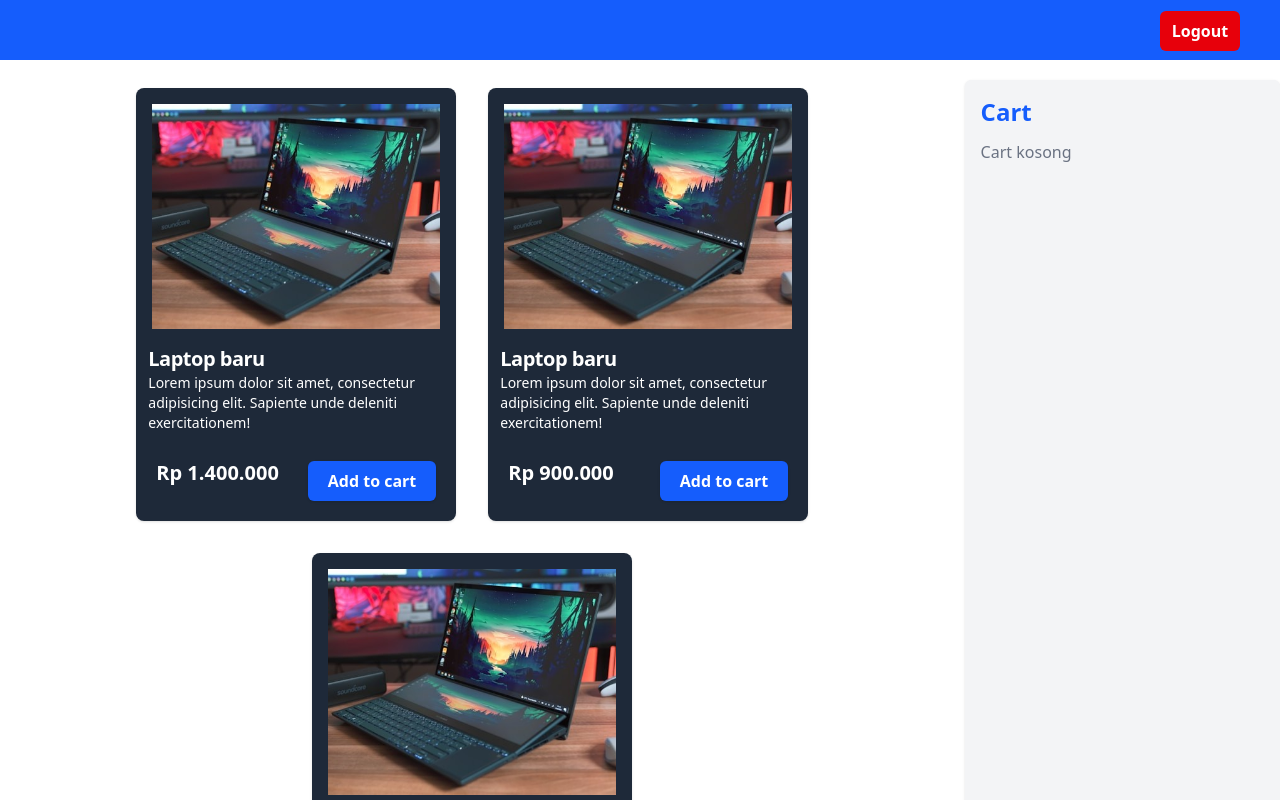
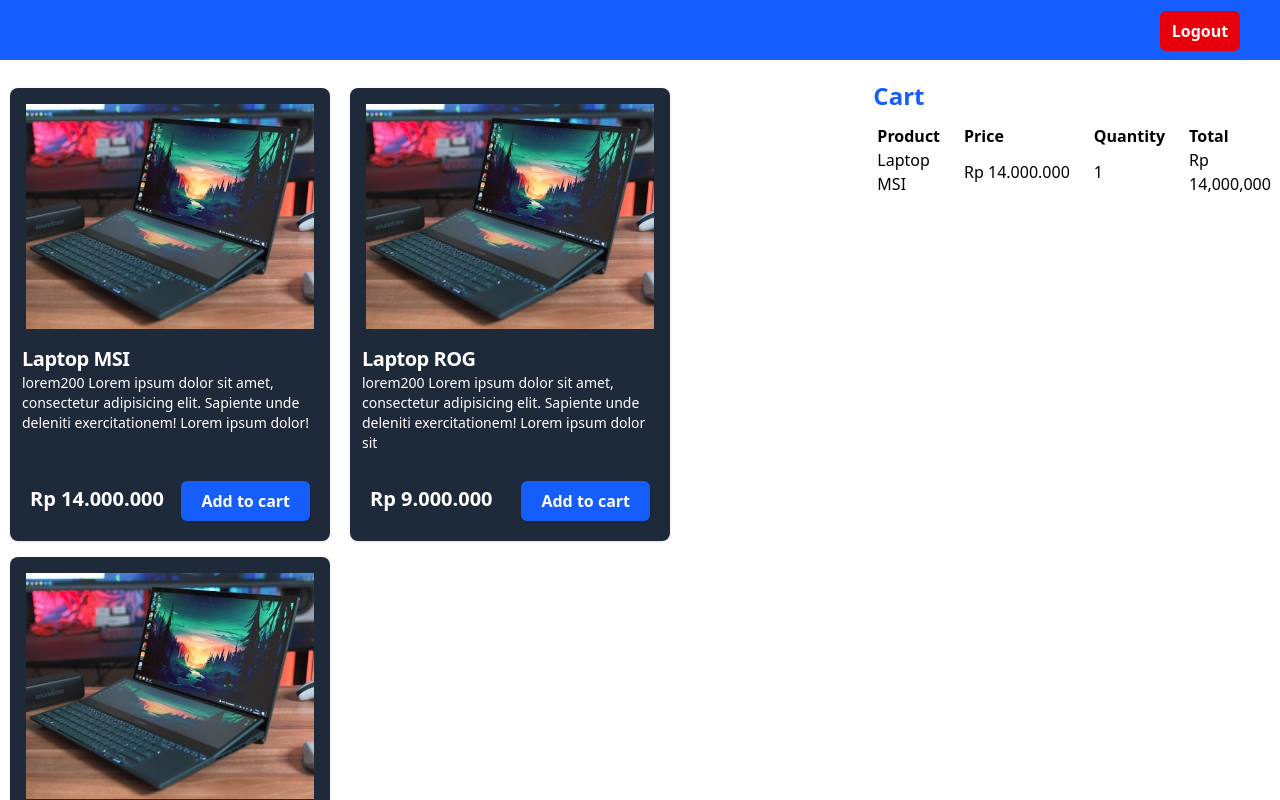
Before and after one commit to stevanu/React_Atomic_Design, a React (Vite) app: page /products in a window 1280 px wide. Shown: the top 800 px of the page. Built offline with nearby package versions, Linux system fonts and the light colour scheme.

Commit message:
add cart price

```diff
--- a/src/components/Fragments/CardProduct.jsx
+++ b/src/components/Fragments/CardProduct.jsx
@@ -2,7 +2,7 @@
 const CardProduct = (props) => {
   const { children } = props;
   return (
-    <div className="w-80 max-w-sm bg-gray-800 border-gray-700 rounded-lg shadow mx-2 flex flex-col my-2 justify-between">
+    <div className="w-full max-w-xs bg-gray-800 border-gray-700 rounded-lg shadow mx-2.5 flex flex-col my-2 justify-between">
       {children}
     </div>
   );
@@ -35,7 +35,7 @@
   const { price, handleAddToCart, id } = props;
   return (
     <div className="flex items-center justify-between px-5 pb-5">
-      <span className="text-xl font-bold text-white">
+      <span className="text-xl font-bold text-white mt-3">
         {" "}
         {price.toLocaleString("id-ID", {
           style: "currency",
--- a/src/pages/products.jsx
+++ b/src/pages/products.jsx
@@ -5,66 +5,68 @@
 const products = [
   {
     id: 1,
-    name: "Laptop baru",
-    price: 1400000,
+    name: "Laptop MSI",
+    price: 14000000,
     image: "/images/laptop-2.jpg",
-    description: `Lorem ipsum dolor sit amet, consectetur adipisicing elit. Sapiente unde deleniti exercitationem!`,
+    description: `lorem200 Lorem ipsum dolor sit amet, consectetur adipisicing elit.
+      Sapiente unde deleniti exercitationem! Lorem ipsum dolor!`,
   },
   {
     id: 2,
-    name: "Laptop baru",
-    price: 900000,
+    name: "Laptop ROG",
+    price: 9000000,
     image: "/images/laptop-2.jpg",
-    description: `Lorem ipsum dolor sit amet, consectetur adipisicing elit. Sapiente unde deleniti exercitationem!`,
+    description: `lorem200 Lorem ipsum dolor sit amet, consectetur adipisicing elit.
+      Sapiente unde deleniti exercitationem! Lorem ipsum dolor sit `,
   },
   {
     id: 3,
-    name: "Laptop baru",
-    price: 1200000,
+    name: "Laptop MAC",
+    price: 12000000,
     image: "/images/laptop-2.jpg",
-    description: `Lorem ipsum dolor sit amet, consectetur adipisicing elit. Sapiente unde deleniti exercitationem!`,
+    description: `lorem200 Lorem ipsum dolor sit amet, consectetur adipisicing elit.
+      Sapiente unde deleniti exercitationem! Lorem ipsum!`,
   },
 ];
 
 const email = localStorage.getItem("email");
 
 const ProductsPage = () => {
-  const [cart, setCart] = useState([]);
+  const [cart, setCart] = useState([
+    {
+      id: 1,
+      qty: 1,
+    },
+  ]);
 
-  const handleLogout = () => {
+  const handleLougout = () => {
     localStorage.removeItem("email");
     localStorage.removeItem("password");
     window.location.href = "/login";
   };
 
-  const handleAddToCart = (id) => {
-    // cek apakah sudah ada di cart
-    const existing = cart.find((item) => item.id === id);
-    if (existing) {
+  const HandleAddToCart = (id) => {
+    if (cart.find((item) => item.id === id)) {
       setCart(
         cart.map((item) =>
           item.id === id ? { ...item, qty: item.qty + 1 } : item,
         ),
       );
     } else {
-      setCart([...cart, { id, qty: 1 }]);
+      setCart([...cart, { id: id, qty: 1 }]);
     }
   };
 
   return (
     <Fragment>
-      {/* Header */}
       <div className="flex justify-end h-15 bg-blue-600 text-white items-center px-10">
         {email}
-        <Button classname="bg-red-600 ml-5 w-20 mb-3.5" onClick={handleLogout}>
+        <Button classname="bg-red-600 ml-5 w-20 mb-3.5" onClick={handleLougout}>
           Logout
         </Button>
       </div>
-
-      {/* Main content */}
-      <div className="flex justify-center py-5 gap-5">
-        {/* Product Grid */}
-        <div className="flex flex-wrap w-3/4 gap-4 justify-center">
+      <div className="flex justify-center py-5">
+        <div className="flex flex-wrap w-3/4">
           {products.map((product) => (
             <CardProduct key={product.id}>
               <CardProduct.Header image={product.image} />
@@ -74,29 +76,54 @@
               <CardProduct.Footer
                 price={product.price}
                 id={product.id}
-                handleAddToCart={handleAddToCart}
+                handleAddToCart={HandleAddToCart}
               />
             </CardProduct>
           ))}
         </div>
-
-        {/* Cart Sidebar */}
-        <div className="w-1/4 bg-gray-100 p-4 rounded-md shadow">
-          <h1 className="text-2xl font-bold text-blue-600 mb-3">Cart</h1>
-          <ul>
-            {cart.length === 0 && (
-              <li className="text-gray-500">Cart kosong</li>
-            )}
+        <div className="w-2/6">
+          <h1 className="text-2xl font-bold text-blue-600 ml-5 mb-3">Cart</h1>
+          <table className="text-left table-auto border-separate border-spacing-x-6">
+            <thead>
+              <tr>
+                <th>Product</th>
+                <th>Price</th>
+                <th>Quantity</th>
+                <th>Total</th>
+              </tr>
+            </thead>
             {cart.map((item) => {
-              const product = products.find((p) => p.id === item.id);
+              const product = products.find(
+                (product) => product.id === item.id,
+              );
               return (
-                <li key={item.id} className="flex justify-between mb-2">
-                  <span>{product.name}</span>
-                  <span>x{item.qty}</span>
-                </li>
+                <tr key={item.id}>
+                  <td>{product.name}</td>
+                  <td>
+                    {product.price.toLocaleString("id-ID", {
+                      style: "currency",
+                      currency: "IDR",
+                      minimumFractionDigits: 0,
+                      maximumFractionDigits: 0,
+                    })}
+                  </td>
+                  <td>{item.qty}</td>
+                  <td>
+                    Rp{" "}
+                    {(product.price * item.qty).toLocaleString(
+                      ("id-ID",
+                      {
+                        style: "currency",
+                        currency: "IDR",
+                        minimumFractionDigits: 0,
+                        maximumFractionDigits: 0,
+                      }),
+                    )}
+                  </td>
+                </tr>
               );
             })}
-          </ul>
+          </table>
         </div>
       </div>
     </Fragment>
```
